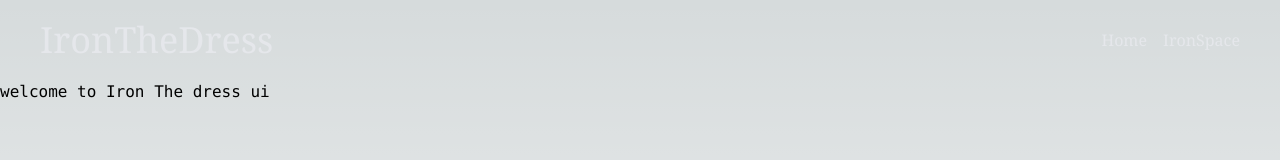
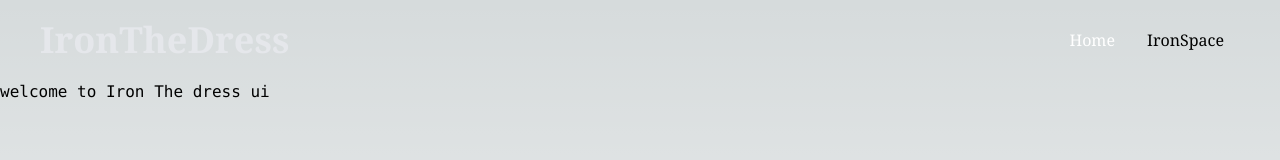
Before and after one commit to AbdullahZulfikar/WebUI_for_Iron_the_dress_custom, a Next.js app in the folder ironthedress/: page / in a window 1280 px wide. Shown: the top 160 px of the page. Built offline with nearby package versions, Linux system fonts and the light colour scheme.

Commit message:
Responsive navbar added

```diff
--- a/ironthedress/src/components/header.tsx
+++ b/ironthedress/src/components/header.tsx
@@ -1,16 +1,42 @@
-import React from 'react'
+"use client"
+
+import React, { useState } from 'react'
 import Link from 'next/link'
 
 const Header = () => {
-  return (
-    <div className='flex justify-between px-10 py-5 font-serif text-gray-200'>
-        <h1 className='text-4xl'>IronTheDress</h1>
-        <div className="flex space-x-4 justify-center items-center">
-            <Link href="#">Home</Link>
-            <Link href="#">IronSpace</Link>
-        </div>
-    </div>
-  )
+    const [open, isOpen] = useState(false)
+    const Toggle = () => {
+        isOpen(!open)
+    }
+
+    return (
+        <nav className='sm:flex sm:justify-between'>
+            <div className='flex items-center justify-between sm:px-10 sm:py-5 px-4 py-5 '>
+                {/* for sm and large screens */}
+                <div className='flex justify-between  font-serif text-gray-200'>
+                    <h1 className='text-lg md:text-4xl font-semibold'>IronTheDress</h1>
+                </div>
+
+                {/* for mobile nav menu */}
+                <div className='sm:hidden'>
+                    <button type='button' className='focus:text-gray-400 h-6 w-6' onClick={Toggle} >
+                        <svg xmlns="http://www.w3.org/2000/svg" width="16" height="16" fill="white" className="bi bi-list" viewBox="0 0 16 16">
+                            { open?<path d="M4.646 4.646a.5.5 0 0 1 .708 0L8 7.293l2.646-2.647a.5.5 0 0 1 .708.708L8.707 8l2.647 2.646a.5.5 0 0 1-.708.708L8 8.707l-2.646 2.647a.5.5 0 0 1-.708-.708L7.293 8 4.646 5.354a.5.5 0 0 1 0-.708"/>
+                            :<path fillRule="evenodd" d="M2.5 12a.5.5 0 0 1 .5-.5h10a.5.5 0 0 1 0 1H3a.5.5 0 0 1-.5-.5m0-4a.5.5 0 0 1 .5-.5h10a.5.5 0 0 1 0 1H3a.5.5 0 0 1-.5-.5m0-4a.5.5 0 0 1 .5-.5h10a.5.5 0 0 1 0 1H3a.5.5 0 0 1-.5-.5"/>}
+
+                        </svg>
+                    </button>
+                </div>
+            </div>
+
+
+                <div className={`px-3  pb-4 space-y-2 sm:block ${open ? 'block' : 'hidden'} sm:justify-center sm:items-center sm:py-5 sm:px-10`}>
+                    <Link href="#" className='block font-serif rounded text-white hover:bg-yellow-500 px-2 sm:inline-block sm:px-4'>Home</Link>
+                    <Link href="#" className='block font-serif rounded hover:bg-yellow-500 px-2 sm:inline-block sm:px-4'>IronSpace</Link>
+                </div>
+
+        </nav>
+    )
 }
 
 export default Header
--- a/ironthedress/tailwind.config.ts
+++ b/ironthedress/tailwind.config.ts
@@ -8,11 +8,7 @@ const config: Config = {
   ],
   theme: {
     extend: {
-      backgroundImage: {
-        "gradient-radial": "radial-gradient(var(--tw-gradient-stops))",
-        "gradient-conic":
-          "conic-gradient(from 180deg at 50% 50%, var(--tw-gradient-stops))",
-      },
+
     },
   },
   plugins: [],
```
